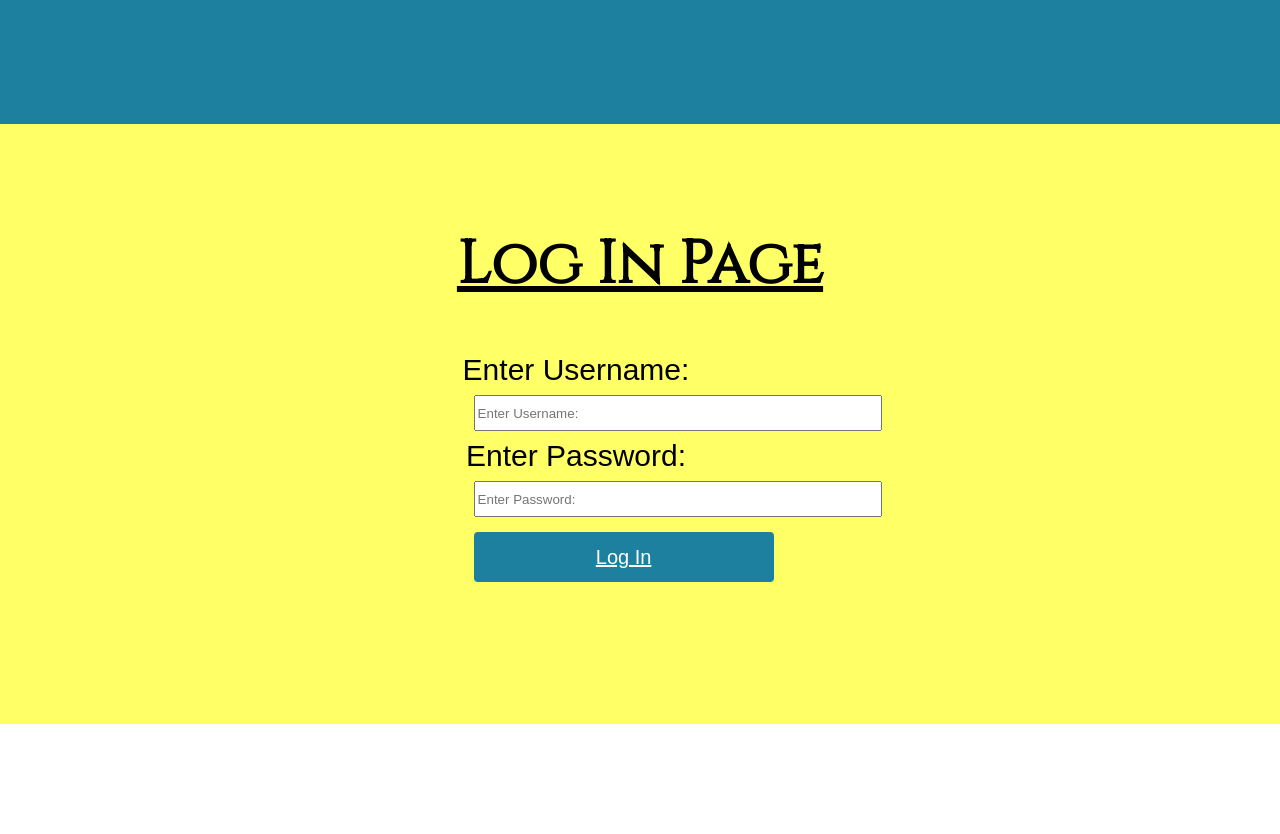
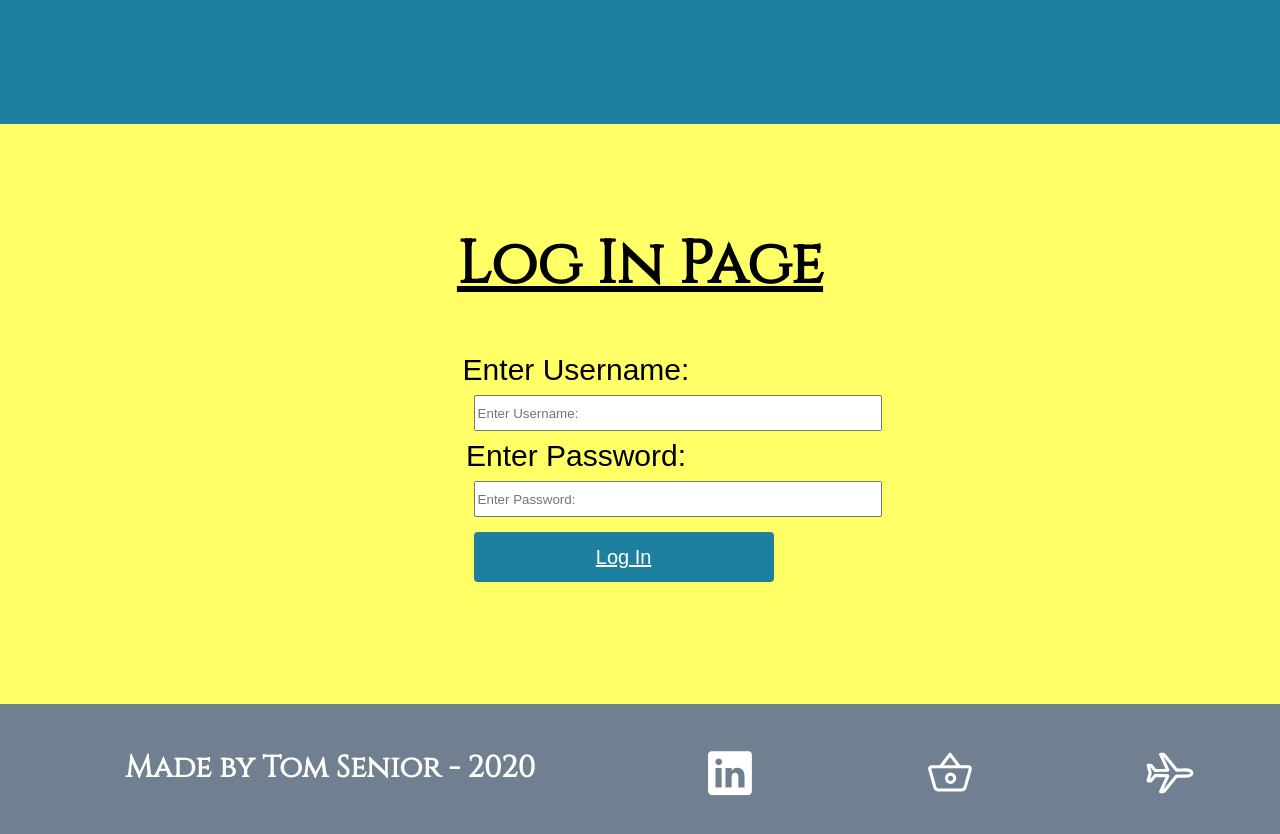
Before and after one commit to tsenior18/React-Portfolio, a React (Create React App) app: page / in a window 1280 px wide. Shown: the part 1120-1954 px from the top of the page. Before the commit the page ends 1844 px from the top, so only its background shows below. Built offline with nearby package versions, Linux system fonts and the light colour scheme.

Commit message:
Footer Added

```diff
--- /dev/null
+++ b/src/css/footer.css
@@ -0,0 +1,32 @@
+.footer{
+    background-color: slategray;
+    margin: 0;
+    padding: 0;
+    margin-top: -20px;
+    padding-top: 8px;
+    padding-bottom: 10px;
+    height: 15vh;
+}
+.second-footer{
+    height: 10vh;
+}
+.second-footer > ul {
+    display: flex;
+
+    flex-direction: row;
+    justify-content: space-around;
+}
+
+div > span  h1 {
+    color: #ffffff;
+    font-size: 30px;
+    font-family: 'Cinzel', serif;
+}
+
+div > span > a  ion-icon{
+    height: 50px;
+    width: 50px;
+    text-decoration: none;
+    list-style-type: none;
+    color:white;
+}
--- /dev/null
+++ b/src/footer.js
@@ -0,0 +1,48 @@
+import React, { Component } from 'react';
+import '../src/css/footer.css';
+
+class Footer extends Component{
+    render(){
+        return(
+            <div className="footer">
+                <div className="second-footer">
+                    <ul>
+                            <List myList={userobj[3].name} />
+                            <List myImage={userobj[0].icon} />
+                            <List myBasket={userobj[1].icon} />
+                            <List airplane={userobj[2].icon} />
+                    </ul>
+                </div>
+                </div>
+        );
+    }
+}
+const userobj = [
+    {
+        icon: <ion-icon name="logo-linkedin"></ion-icon>,
+    },
+    {
+        icon: <ion-icon name="basket-outline"></ion-icon>
+    },
+    {
+       icon: <ion-icon name="airplane-outline"></ion-icon>
+    },
+    {
+        name: 'Made by Tom Senior - 2020'
+    }
+]
+class List extends Component{
+    render(){
+        return(
+            <div>
+                <span>
+                <h1>{this.props.myList}</h1>
+                <a href="#linkedin">{this.props.myImage}</a>
+                <a href="#basket">{this.props.myBasket}</a>
+                <a href="#airplane">{this.props.airplane}</a>
+                </span>
+            </div>
+        );
+    }
+}
+export default Footer;
--- a/src/index.js
+++ b/src/index.js
@@ -7,6 +7,7 @@ import Header from './header';
 import * as serviceWorker from './serviceWorker';
 import Services from './services';
 import Login from './login';
+import Footer from './footer';
 
 class App extends Component {
    render(){
@@ -17,6 +18,7 @@ class App extends Component {
       <Header title="Welcome To My Portfolio" button="Click To be Re-Directed to the About Page" para="React Portfolio"/>
       <Services />
       <Login  buttonName="Log In" user="Enter Username:" pass="Enter Password:"/>
+      <Footer />
       </div>
      );
    }
--- a/src/login.css
+++ b/src/login.css
@@ -1,8 +1,8 @@
 .Login{
     background-color: #FFFF66;
-    height: 55vh;
+    height: 60vh;
     padding-top: 40px;
-    padding-bottom: 120px;
+    padding-bottom: 80px;
     text-align: center;
 }
 
```
Also changed, not shown: src/logo.svg (deleted).
